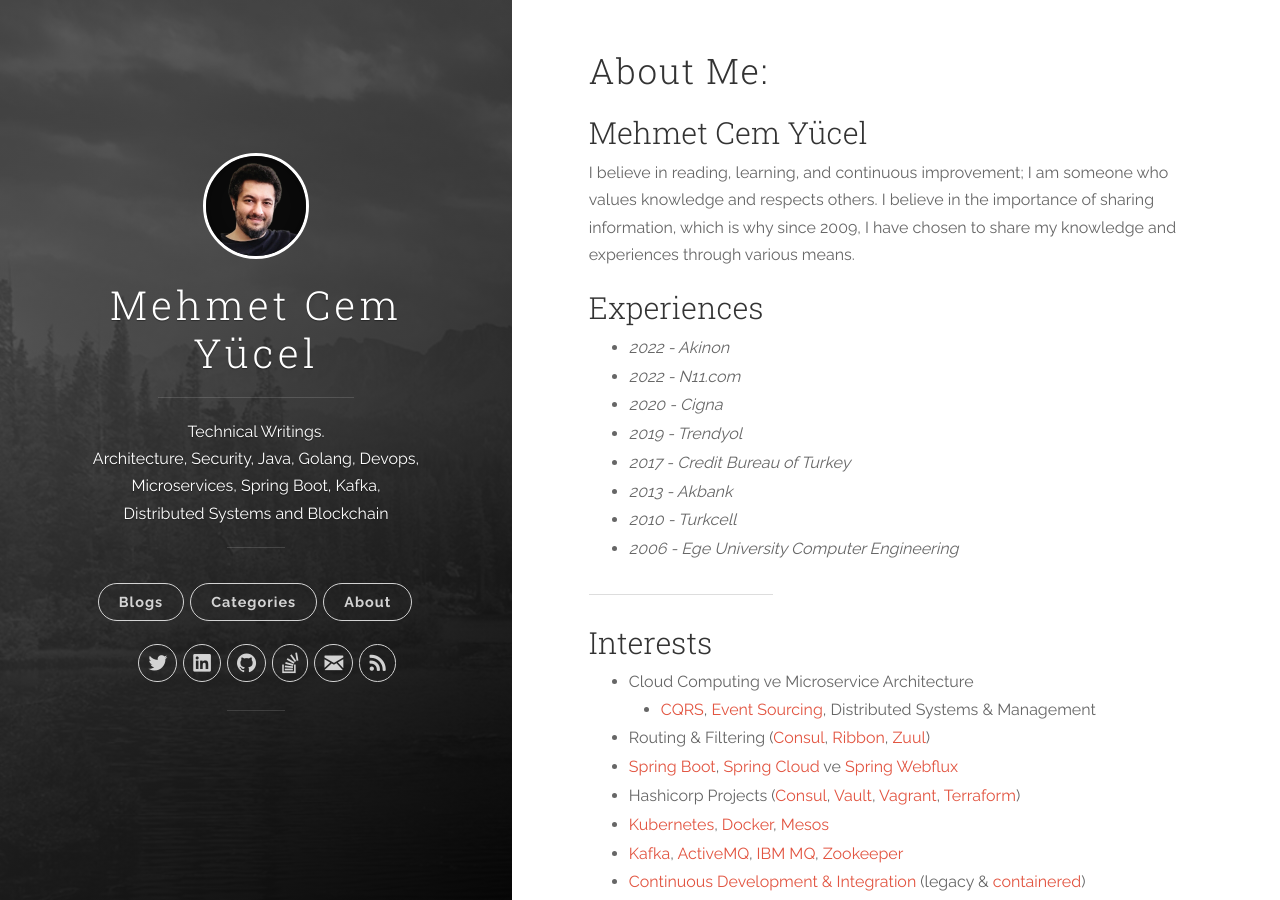
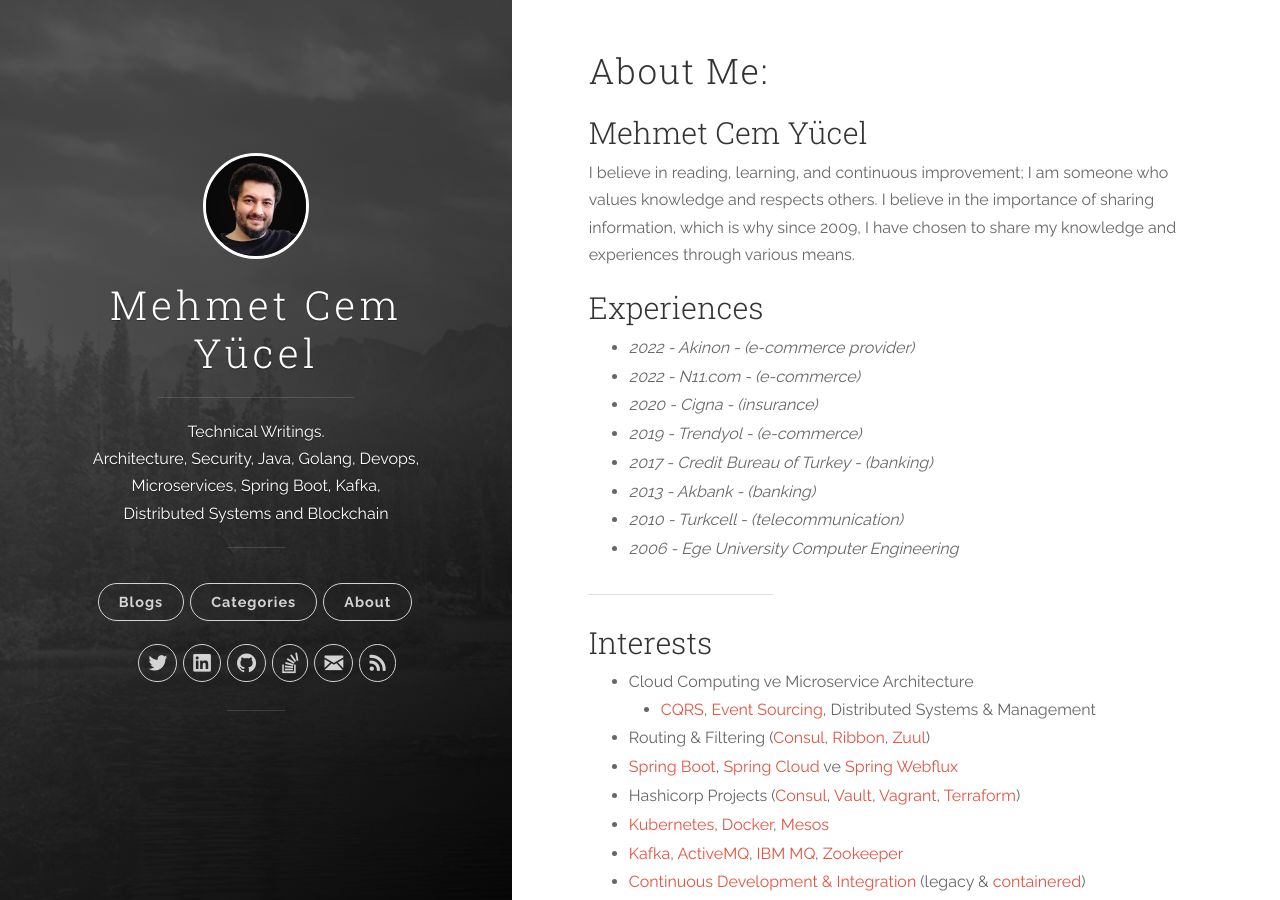
Before and after one commit to pozerank/pozerank.github.io, a Jekyll site: the page built from about.md, in a window 1280 px wide and 900 px high. Built offline with Jekyll 4.4.1, drawn with Linux system fonts in a browser that asks for light colours.

Commit message:
Update about.md

```diff
--- a/about.md
+++ b/about.md
@@ -8,13 +8,13 @@
 I believe in reading, learning, and continuous improvement; I am someone who values knowledge and respects others. I believe in the importance of sharing information, which is why since 2009, I have chosen to share my knowledge and experiences through various means.
 
 ## Experiences
-- *2022 - Akinon*
-- *2022 - N11.com*
-- *2020 - Cigna*
-- *2019 - Trendyol*
-- *2017 - Credit Bureau of Turkey*
-- *2013 - Akbank*
-- *2010 - Turkcell*
+- *2022 - Akinon - (e-commerce provider)*
+- *2022 - N11.com - (e-commerce)*
+- *2020 - Cigna - (insurance)*
+- *2019 - Trendyol - (e-commerce)*
+- *2017 - Credit Bureau of Turkey - (banking)*
+- *2013 - Akbank - (banking)*
+- *2010 - Turkcell - (telecommunication)*
 - *2006 - Ege University Computer Engineering*
 
 ---
```
